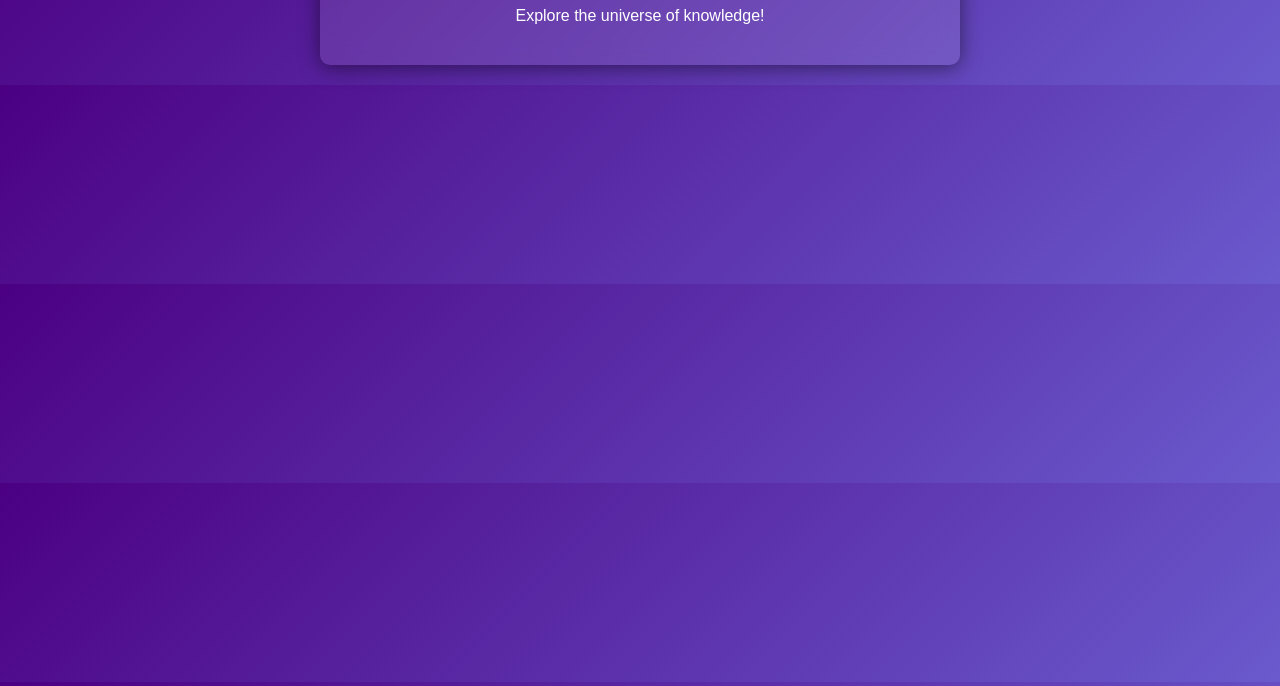
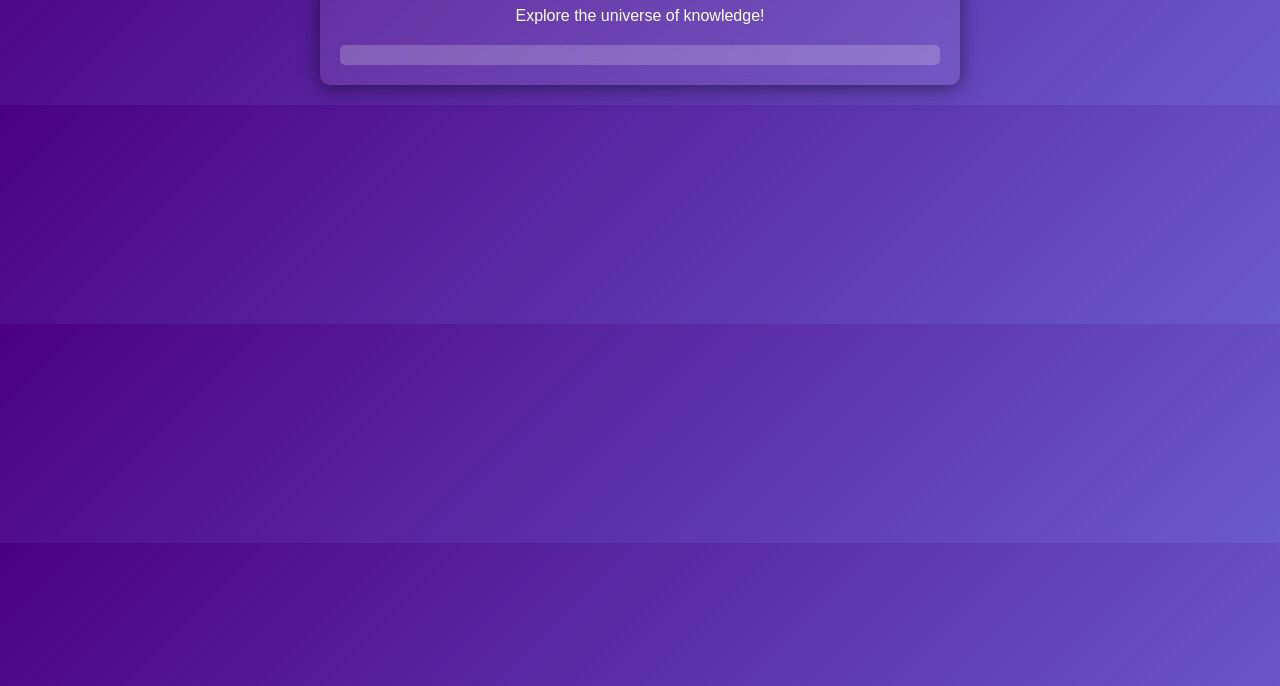
Before and after one commit to Dexxell/searchengine, a plain HTML site: page index.html in a window 1280 px wide. Shown: the part 114-800 px from the top of the page. Drawn offline with Linux system fonts and the light colour scheme.

Commit message:
Update index.html

```diff
--- a/index.html
+++ b/index.html
@@ -3,7 +3,7 @@
 <head>
     <meta charset="UTF-8">
     <meta name="viewport" content="width=device-width, initial-scale=1.0">
-    <title>Cosmic Search Page</title>
+    <title>Cosmic Search Portal</title>
     <script async src="https://cse.google.com/cse.js?cx=e2b3f47d2c73d4e97"></script>
     <style>
         body {
@@ -33,6 +33,13 @@
         .gcse-search {
             margin-top: 20px;
         }
+        .gcse-search-results {
+            max-height: 400px; /* Set a max height for scrolling */
+            overflow-y: auto; /* Enable vertical scrolling */
+            padding: 10px;
+            background: rgba(255, 255, 255, 0.2);
+            border-radius: 5px;
+        }
     </style>
 </head>
 <body>
@@ -40,6 +47,7 @@
         <h1>✨ Cosmic Search Portal ✨</h1>
         <p>Explore the universe of knowledge!</p>
         <div class="gcse-search"></div>
+        <div class="gcse-search-results"></div> <!-- Placeholder for search results -->
     </div>
 </body>
 </html>
```
